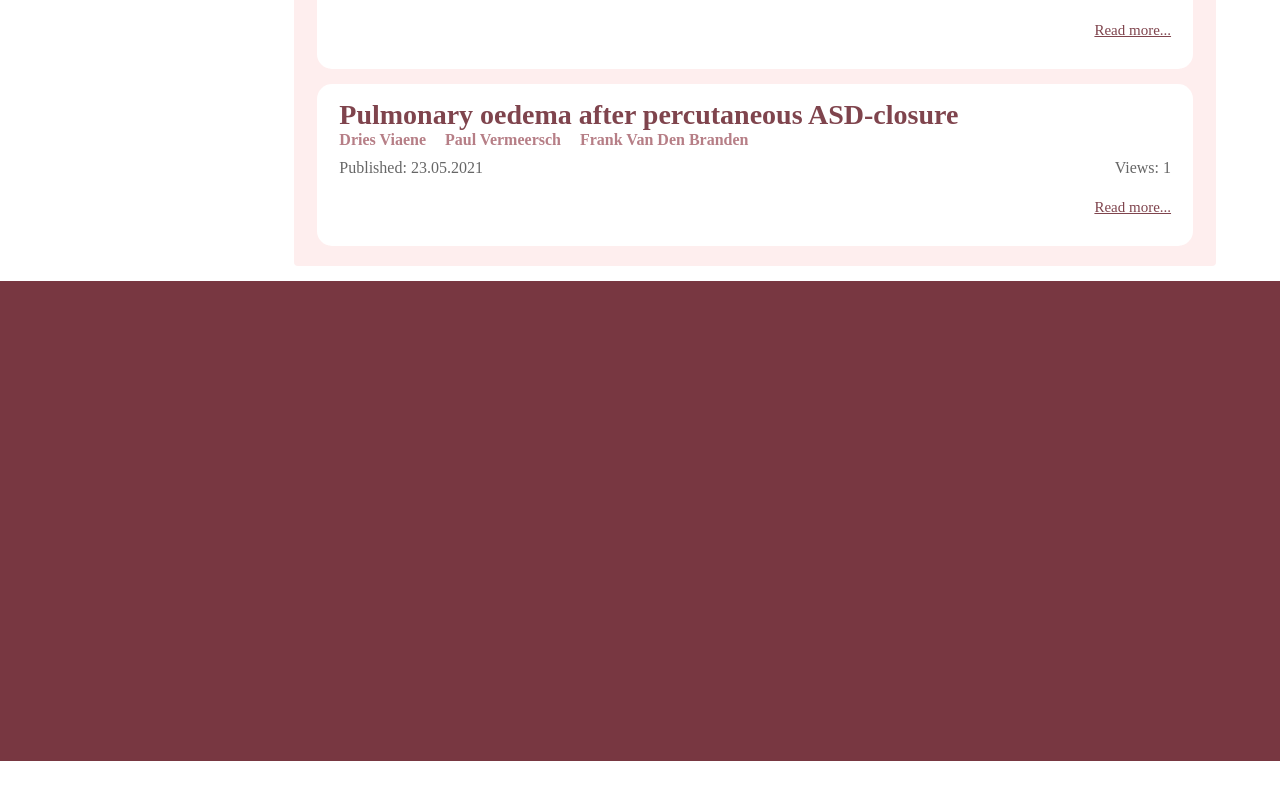
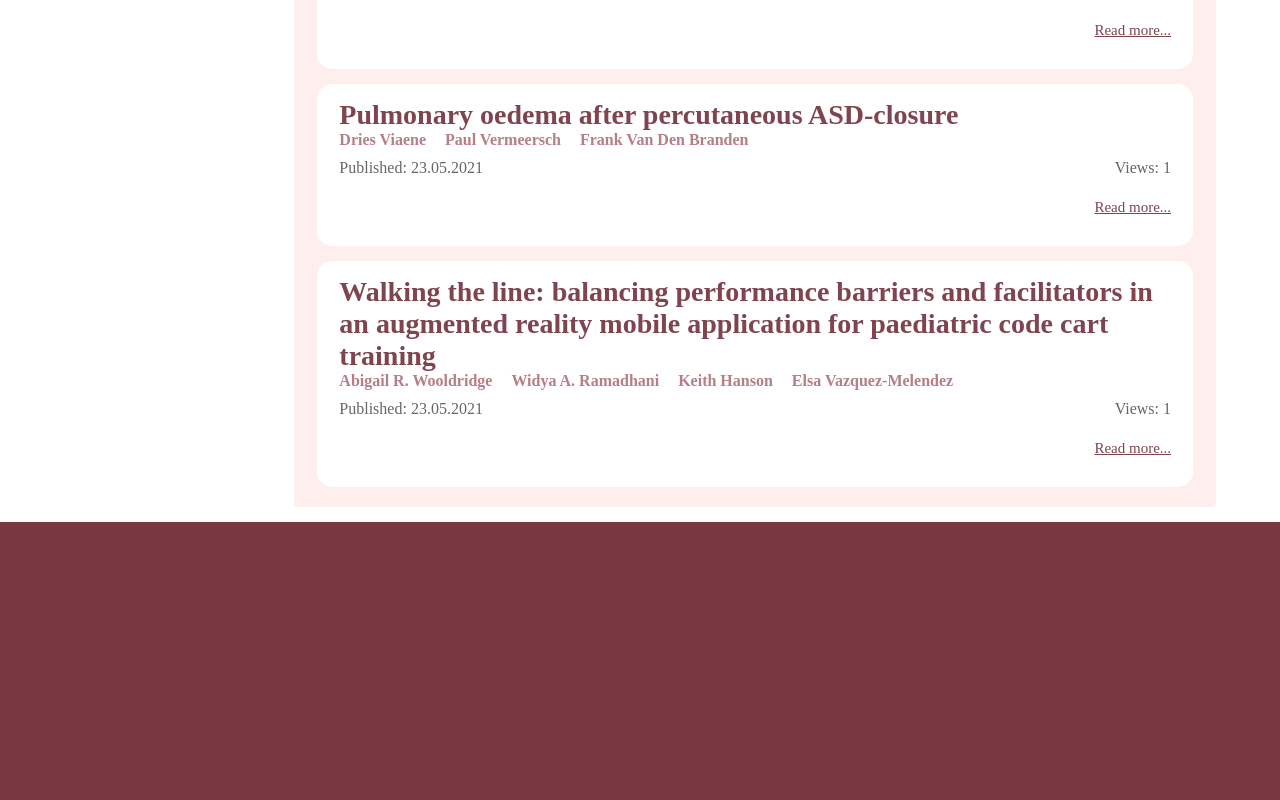
Before and after one commit to Radagea/journalist, a Vue app: page /search in a window 1280 px wide. Shown: the part 878-1678 px from the top of the page. Before the commit the page ends 1639 px from the top, so only its background shows below. Built offline with nearby package versions, Linux system fonts and the light colour scheme; a web font is replaced by a local one.

Commit message:
Added line into the SearchingPage.vue file

```diff
--- a/src/components/pages/SearchingPage.vue
+++ b/src/components/pages/SearchingPage.vue
@@ -60,6 +60,13 @@ export default {
         id: 5,
         title: 'Pulmonary oedema after percutaneous ASD-closure',
         authors: ['Dries Viaene ','Paul Vermeersch',' Frank Van Den Branden'],
+        views: 1,
+        published: '23.05.2021'
+      },
+      {
+        id: 6,
+        title: 'Walking the line: balancing performance barriers and facilitators in an augmented reality mobile application for paediatric code cart training',
+        authors: ['Abigail R. Wooldridge ',' Widya A. Ramadhani','  Keith Hanson', ' Elsa Vazquez-Melendez'],
         views: 1,
         published: '23.05.2021'
       }
```
